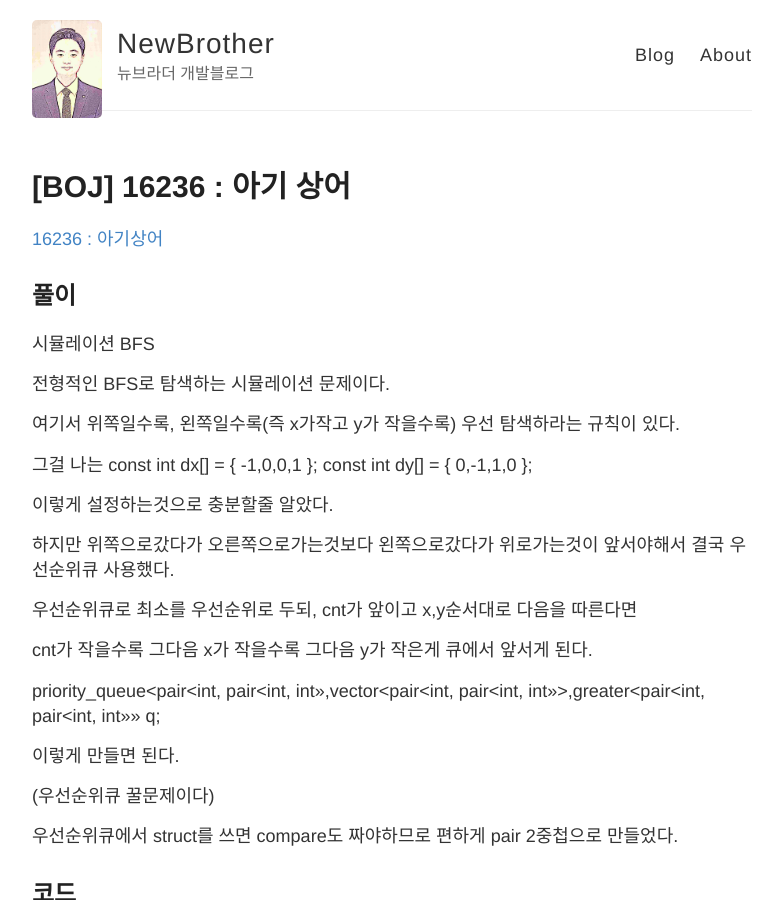
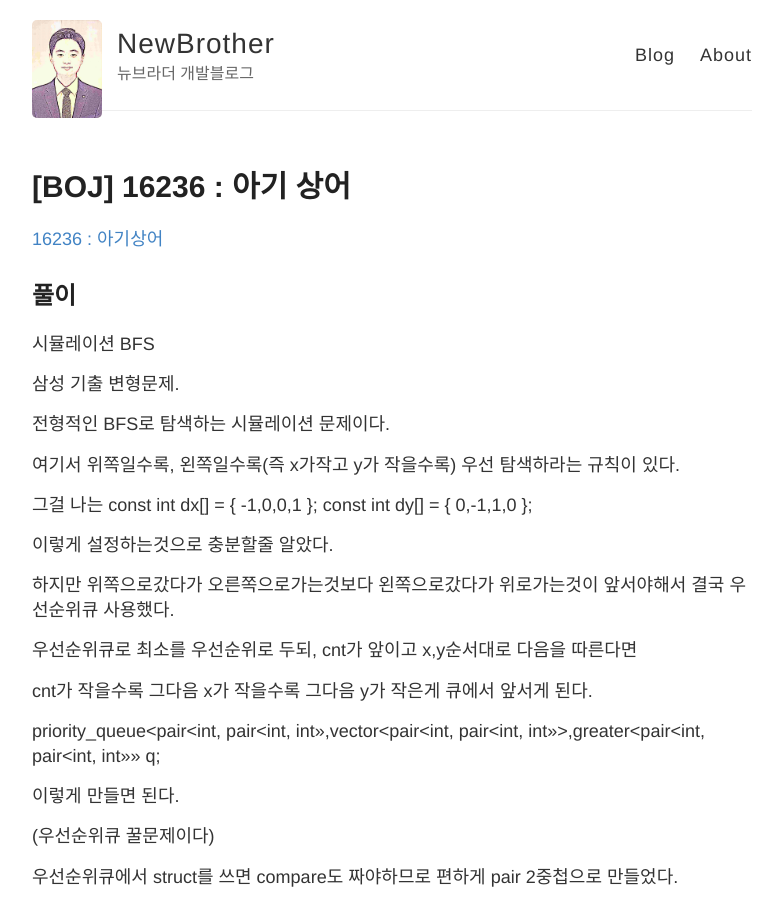
Before and after one commit to newbrother/newbrother.github.io, a Jekyll site: the page built from _posts/2019-4-12-BOJ-16236.md, in a window 1280 px wide and 900 px high. Shown: the whole window, without its empty margins (248-1030 px from the left). Built offline with Jekyll 4.4.1, drawn with Linux system fonts in a browser that asks for light colours.

Commit message:
Update 2019-4-12-BOJ-16236.md

```diff
--- a/_posts/2019-4-12-BOJ-16236.md
+++ b/_posts/2019-4-12-BOJ-16236.md
@@ -8,6 +8,8 @@ title: '[BOJ] 16236 : 아기 상어'
 ## 풀이
 
 시뮬레이션 BFS
+
+삼성 기출 변형문제.
 
 전형적인 BFS로 탐색하는 시뮬레이션 문제이다.
 
```
